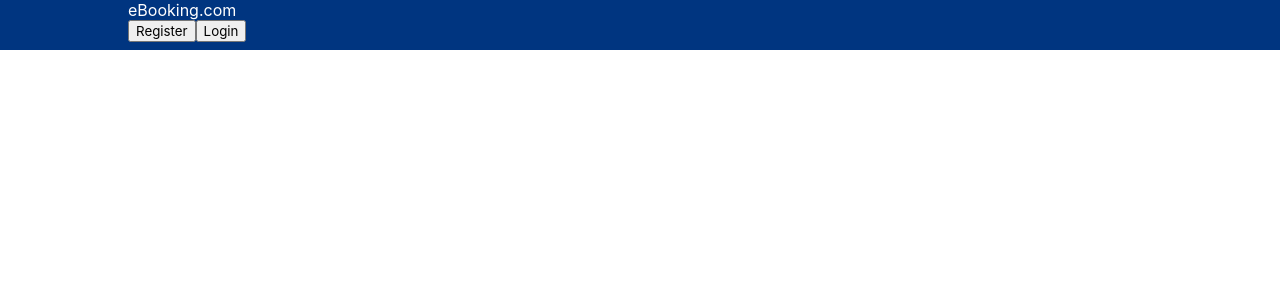
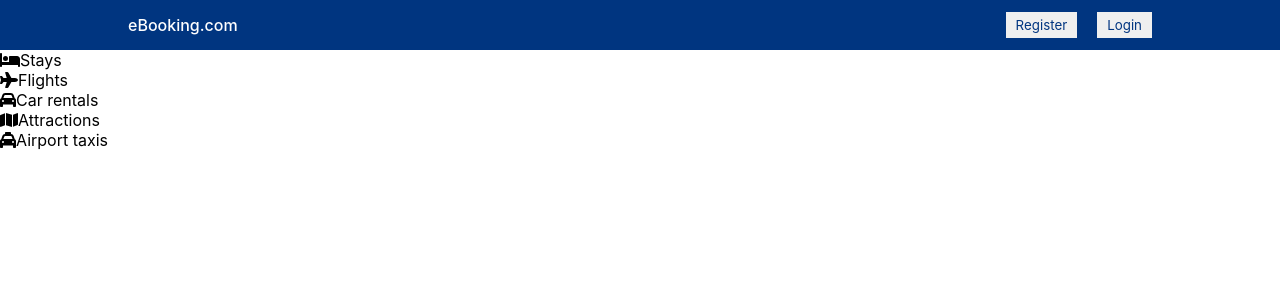
Before and after one commit to JS-Jamie/booking.com-clone, a React (Create React App) app in the folder client/: page / in a window 1280 px wide. Shown: the top 300 px of the page. Built offline with nearby package versions, Linux system fonts and the light colour scheme.

Commit message:
Add items tonavbar and its header

```diff
--- a/client/package.json
+++ b/client/package.json
@@ -3,6 +3,10 @@
   "version": "0.1.0",
   "private": true,
   "dependencies": {
+    "@fortawesome/fontawesome-svg-core": "^6.2.1",
+    "@fortawesome/free-regular-svg-icons": "^6.2.1",
+    "@fortawesome/free-solid-svg-icons": "^6.2.1",
+    "@fortawesome/react-fontawesome": "^0.2.0",
     "@testing-library/jest-dom": "^5.16.5",
     "@testing-library/react": "^13.4.0",
     "@testing-library/user-event": "^13.5.0",
--- /dev/null
+++ b/client/src/components/header/Header.jsx
@@ -0,0 +1,40 @@
+import './header.css';
+import { FontAwesomeIcon } from '@fortawesome/react-fontawesome';
+import {
+  faBed,
+  faCar,
+  faMap,
+  faPlane,
+  faTaxi,
+} from '@fortawesome/free-solid-svg-icons';
+
+const Header = () => {
+  return (
+    <div className='header'>
+      <div className='headerList'>
+        <div className='headerListItem'>
+          <FontAwesomeIcon icon={faBed} />
+          <span>Stays</span>
+        </div>
+        <div className='headerListItem'>
+          <FontAwesomeIcon icon={faPlane} />
+          <span>Flights</span>
+        </div>
+        <div className='headerListItem'>
+          <FontAwesomeIcon icon={faCar} />
+          <span>Car rentals</span>
+        </div>
+        <div className='headerListItem'>
+          <FontAwesomeIcon icon={faMap} />
+          <span>Attractions</span>
+        </div>
+        <div className='headerListItem'>
+          <FontAwesomeIcon icon={faTaxi} />
+          <span>Airport taxis</span>
+        </div>
+      </div>
+    </div>
+  );
+};
+
+export default Header;
--- a/client/src/components/navbar/navbar.css
+++ b/client/src/components/navbar/navbar.css
@@ -12,4 +12,19 @@
    Check how it looks by adding [background-color: red;] */
   max-width: 1024px;
   color: white;
+  display: flex;
+  align-items: center;
+  justify-content: space-between;
 }
+
+.logo {
+  font-weight: 500;
+}
+
+.navButton {
+  margin-left: 20px;
+  border: none;
+  padding: 5px 10px;
+  cursor: pointer;
+  color: #003580;
+}
--- a/client/src/pages/home/Home.jsx
+++ b/client/src/pages/home/Home.jsx
@@ -1,3 +1,4 @@
+import Header from '../../components/header/Header';
 import Navbar from '../../components/navbar/Navbar';
 import './home.css';
 
@@ -5,6 +6,7 @@
   return (
     <div>
       <Navbar />
+      <Header />
     </div>
   );
 };
```
Also changed, not shown: client/src/components/header/header.css (added), 1 other file (tests, documents, lock files or other folders).
